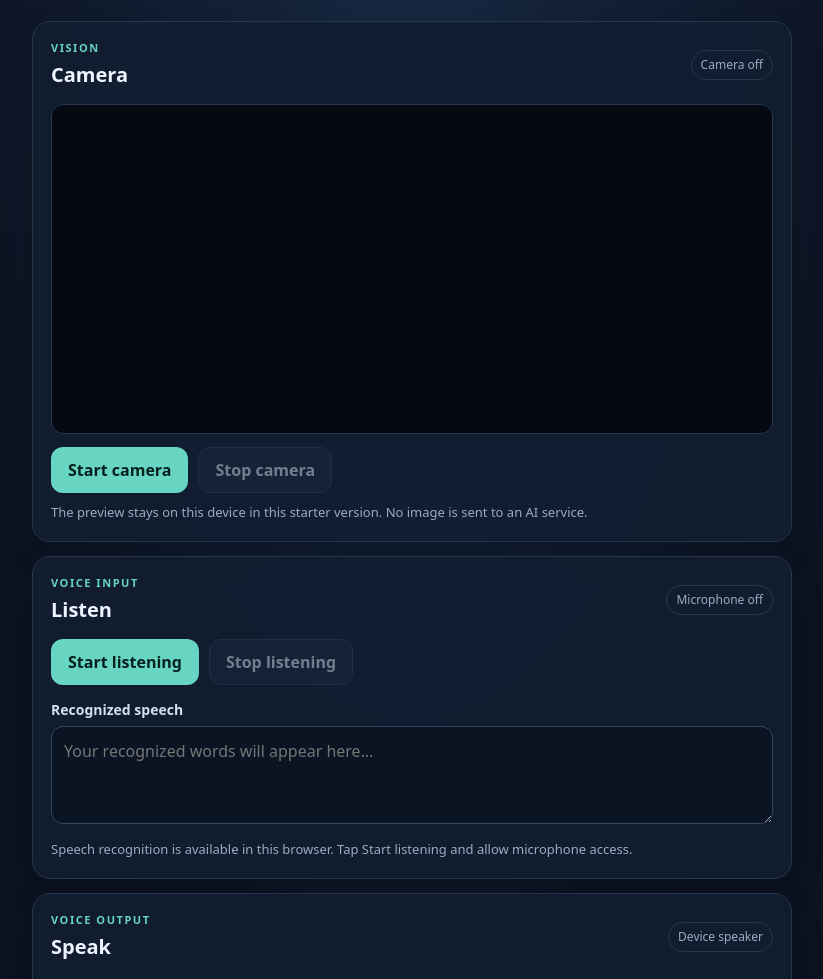
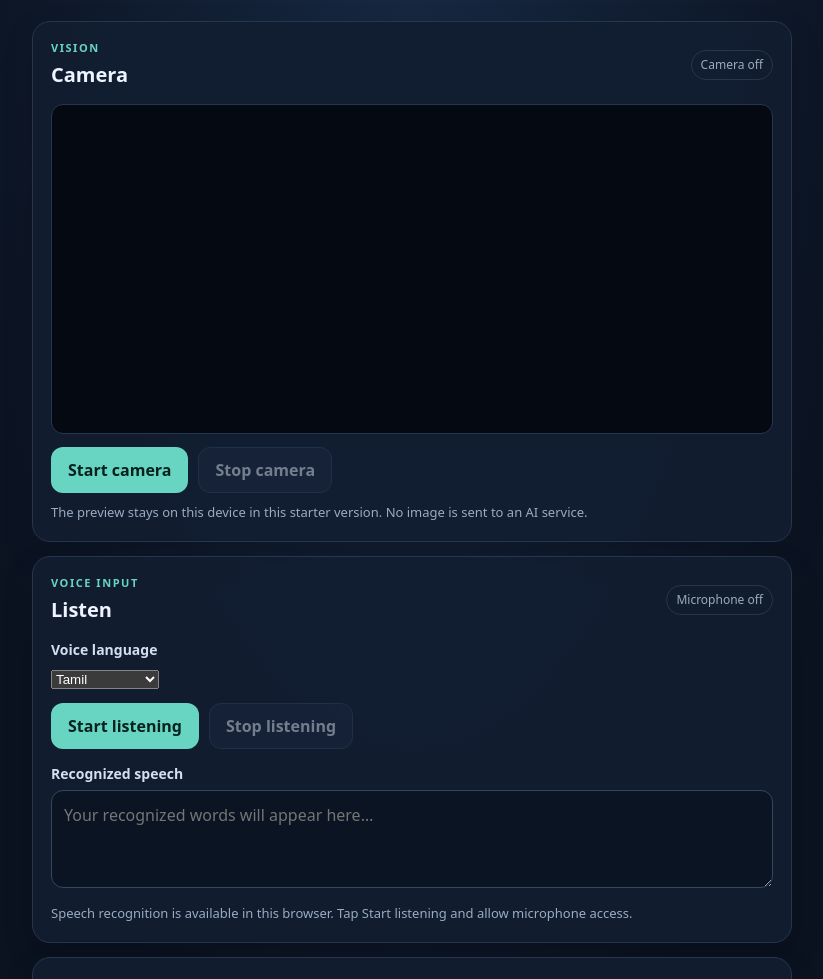
Before and after one commit to gokulmaniraj2008-collab/CHATGPT-HUMANOID-R1, a plain HTML site: page index.html in a window 1280 px wide. Shown: the part 121-1100 px from the top of the page, without its empty margins (228-1051 px from the left). Drawn offline with Linux system fonts and the light colour scheme.

Commit message:
Add Tamil and multilingual voice selection

```diff
--- a/index.html
+++ b/index.html
@@ -38,6 +38,12 @@
         <div><p class="eyebrow">VOICE INPUT</p><h2>Listen</h2></div>
         <span id="listenStatus" class="status">Microphone off</span>
       </div>
+      <label for="voiceLanguage">Voice language</label>
+      <select id="voiceLanguage" class="language-select">
+        <option value="ta-IN" selected>Tamil</option>
+        <option value="en-IN">English (India)</option>
+        <option value="hi-IN">Hindi</option>
+      </select>
       <div class="actions">
         <button id="startListening" class="primary">Start listening</button>
         <button id="stopListening" class="secondary" disabled>Stop listening</button>
```
